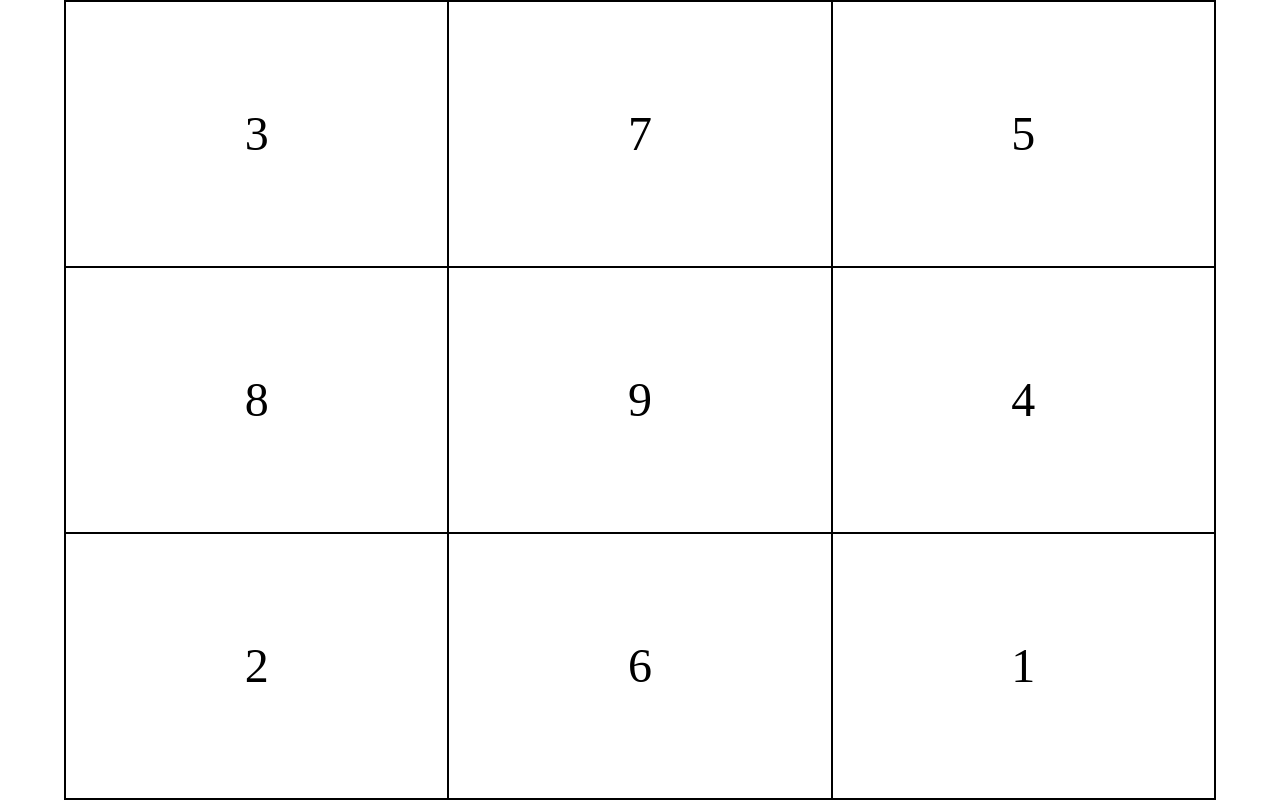
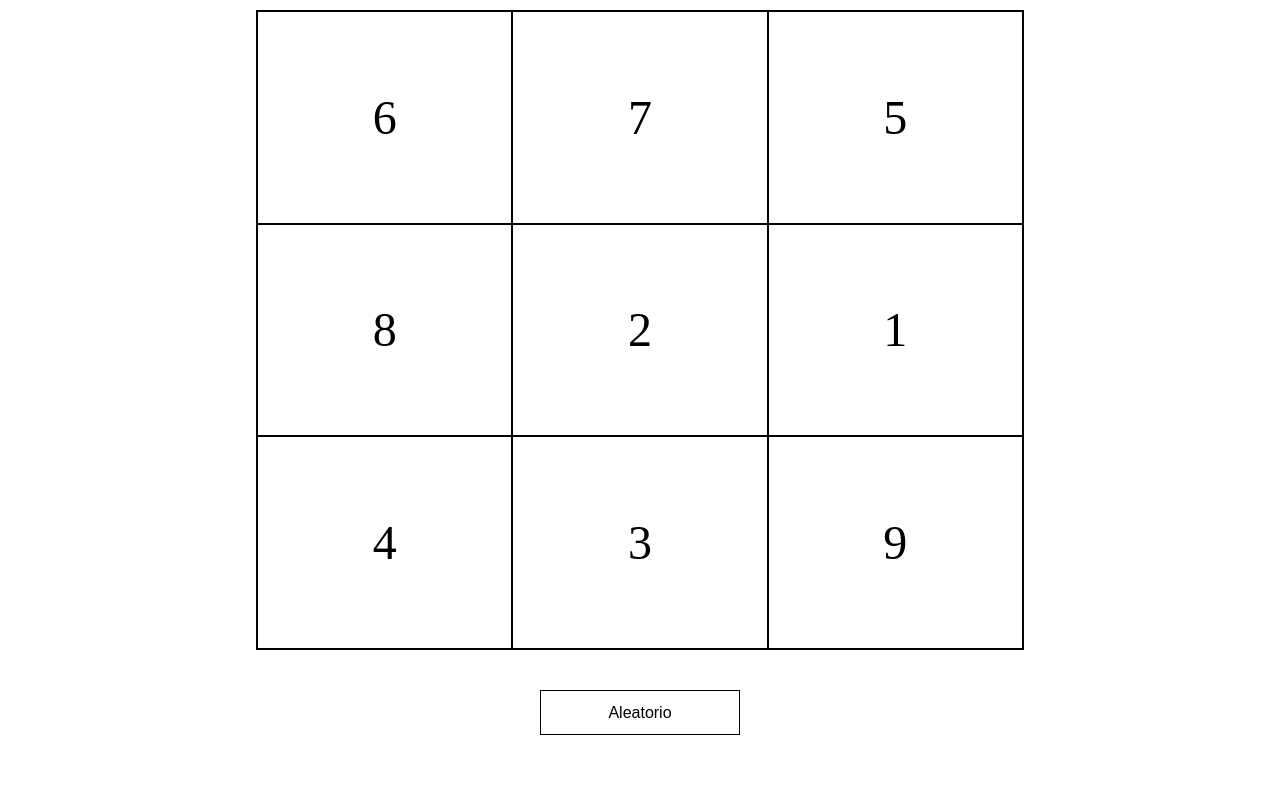
Before and after one commit to RenatoArenas/9numbers, a plain HTML site: page index.html in a window 1280 px wide. Drawn offline with Linux system fonts and the light colour scheme.

Commit message:
Agregado botón para ejecutar función

```diff
--- a/index.html
+++ b/index.html
@@ -20,6 +20,7 @@
             <div class="number" id="7"></div>
             <div class="number" id="8"></div>
         </div>
+        <button class="number-button" onclick="placeNumbers();">Aleatorio</button>
     </main>
     <script src="./js/number.js"></script>
 </body>
--- a/js/number.js
+++ b/js/number.js
@@ -1,18 +1,22 @@
-const numbers = [1, 2, 3, 4, 5, 6, 7 , 8, 9];
+let numbers = [1, 2, 3, 4, 5, 6, 7 , 8, 9];
+let numberSaved = [];
 
 function randomNumbers(numbers) {
     for (let i = numbers.length - 1; i >= 0; i--) {
-        let randomNumber = Math.floor(Math.random() * numbers.length);
-        console.log(randomNumber)
-        return numbers.splice(randomNumber, 1);
+        return Math.floor(Math.random() * numbers.length);
+
     }
 }
 
 function placeNumbers() {
     for (let i = 0; i < 9; i++) {
         const numberContainer = document.getElementById(i)
+        randomNumbers(numbers)
+        let number = numbers.splice(randomNumbers(numbers), 1);
+        numberContainer.textContent = number[0];
 
-        numberContainer.textContent = randomNumbers(numbers);
+        numberSaved.unshift(number[0]);
     }
+    numbers = numberSaved
 }
 placeNumbers();
--- a/style/style.css
+++ b/style/style.css
@@ -10,8 +10,9 @@ main {
     display: flex;
     flex-wrap: wrap;
     width: 90%;
-    height: 100vh;
+    height: 80vh;
     margin: 0 auto;
+    margin-top: 10px;
     border: 1px solid black;
 }
 .number {
@@ -23,3 +24,20 @@ main {
     border: 1px solid black;
     font-size: 3rem;
 }
+.number-button {
+    display: block;
+    margin: 20px auto;
+    background-color: white;
+    border: 1px solid black;
+    width: 200px;
+    height: 45px;
+    font-size: 1rem;
+}
+@media only screen and (min-width: 600px) {
+    .number-container {
+        width: 60%;
+    }
+    .number-button {
+        margin: 40px auto;
+    }
+}
```
